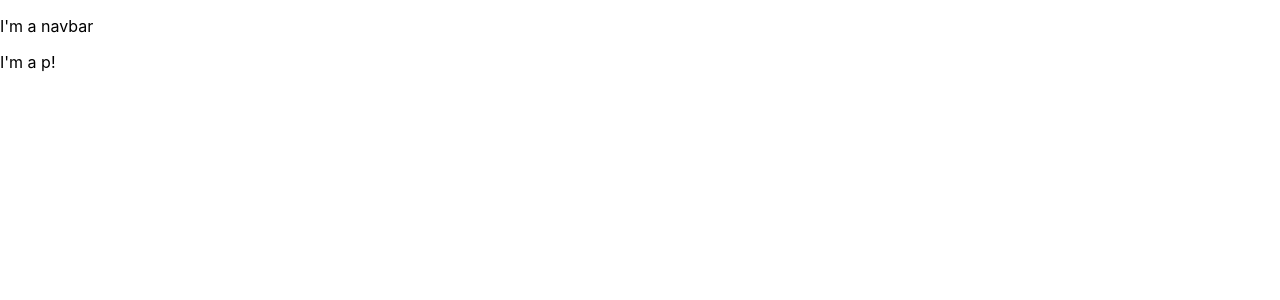
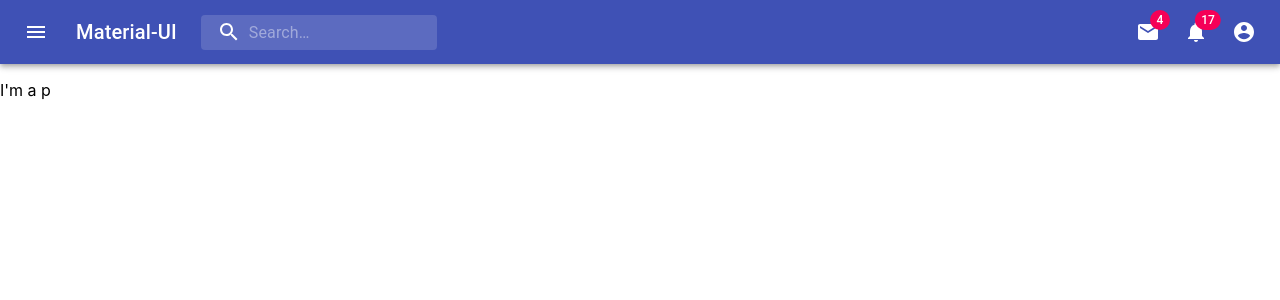
Before and after one commit to cameron-poehner/movie-search-app, a Next.js app: page / in a window 1280 px wide. Shown: the top 300 px of the page. Built offline with nearby package versions, Linux system fonts and the light colour scheme.

Commit message:
Implemented Navbar.

```diff
--- a/components/Header.js
+++ b/components/Header.js
@@ -1,9 +1,10 @@
 import Link from 'next/link';
+import Navbar from './Navbar';
 
 export default function Header() {
     return(
         <div>
-            <p>I'm a navbar</p>
+            <Navbar />
         </div>
     )
 }
--- a/components/Navbar.js
+++ b/components/Navbar.js
@@ -0,0 +1,255 @@
+import React from 'react';
+import { fade, makeStyles } from '@material-ui/core/styles';
+import AppBar from '@material-ui/core/AppBar';
+import Toolbar from '@material-ui/core/Toolbar';
+import IconButton from '@material-ui/core/IconButton';
+import Typography from '@material-ui/core/Typography';
+import InputBase from '@material-ui/core/InputBase';
+import Badge from '@material-ui/core/Badge';
+import MenuItem from '@material-ui/core/MenuItem';
+import Menu from '@material-ui/core/Menu';
+import MenuIcon from '@material-ui/icons/Menu';
+import SearchIcon from '@material-ui/icons/Search';
+import AccountCircle from '@material-ui/icons/AccountCircle';
+import MailIcon from '@material-ui/icons/Mail';
+import NotificationsIcon from '@material-ui/icons/Notifications';
+import MoreIcon from '@material-ui/icons/MoreVert';
+
+const useStyles = makeStyles((theme) => ({
+  grow: {
+    flexGrow: 1,
+  },
+  menuButton: {
+    marginRight: theme.spacing(2),
+  },
+  title: {
+    display: 'none',
+    [theme.breakpoints.up('sm')]: {
+      display: 'block',
+    },
+  },
+  search: {
+    position: 'relative',
+    borderRadius: theme.shape.borderRadius,
+    backgroundColor: fade(theme.palette.common.white, 0.15),
+    '&:hover': {
+      backgroundColor: fade(theme.palette.common.white, 0.25),
+    },
+    marginRight: theme.spacing(2),
+    marginLeft: 0,
+    width: '100%',
+    [theme.breakpoints.up('sm')]: {
+      marginLeft: theme.spacing(3),
+      width: 'auto',
+    },
+  },
+  searchIcon: {
+    padding: theme.spacing(0, 2),
+    height: '100%',
+    position: 'absolute',
+    pointerEvents: 'none',
+    display: 'flex',
+    alignItems: 'center',
+    justifyContent: 'center',
+  },
+  inputRoot: {
+    color: 'inherit',
+  },
+  inputInput: {
+    padding: theme.spacing(1, 1, 1, 0),
+    // vertical padding + font size from searchIcon
+    paddingLeft: `calc(1em + ${theme.spacing(4)}px)`,
+    transition: theme.transitions.create('width'),
+    width: '100%',
+    [theme.breakpoints.up('md')]: {
+      width: '20ch',
+    },
+  },
+  sectionDesktop: {
+    display: 'none',
+    [theme.breakpoints.up('md')]: {
+      display: 'flex',
+    },
+  },
+  sectionMobile: {
+    display: 'flex',
+    [theme.breakpoints.up('md')]: {
+      display: 'none',
+    },
+  },
+}));
+
+export default function Navbar() {
+  const classes = useStyles();
+  const [anchorEl, setAnchorEl] = React.useState(null);
+  const [mobileMoreAnchorEl, setMobileMoreAnchorEl] = React.useState(null);
+
+  const isMenuOpen = Boolean(anchorEl);
+  const isMobileMenuOpen = Boolean(mobileMoreAnchorEl);
+
+  const [query, setQuery] = React.useState('');
+  const [movies, setMovies] = React.useState([]);
+
+  const searchMovies = async (e) => {
+    e.preventDefault();
+
+    const url = `http://img.omdbapi.com/?s=${query}&h=600&apikey=65137754`;
+
+    try {
+        const res = await fetch(url);
+        const data = await res.json();
+        setMovies(data.Search);
+        console.log(data);
+    } catch(err) {
+        console.error(err);
+    }
+
+  }
+
+  const handleProfileMenuOpen = (event) => {
+    setAnchorEl(event.currentTarget);
+  };
+
+  const handleMobileMenuClose = () => {
+    setMobileMoreAnchorEl(null);
+  };
+
+  const handleMenuClose = () => {
+    setAnchorEl(null);
+    handleMobileMenuClose();
+  };
+
+  const handleMobileMenuOpen = (event) => {
+    setMobileMoreAnchorEl(event.currentTarget);
+  };
+
+  const menuId = 'primary-search-account-menu';
+  const renderMenu = (
+    <Menu
+      anchorEl={anchorEl}
+      anchorOrigin={{ vertical: 'top', horizontal: 'right' }}
+      id={menuId}
+      keepMounted
+      transformOrigin={{ vertical: 'top', horizontal: 'right' }}
+      open={isMenuOpen}
+      onClose={handleMenuClose}
+    >
+      <MenuItem onClick={handleMenuClose}>Profile</MenuItem>
+      <MenuItem onClick={handleMenuClose}>My account</MenuItem>
+    </Menu>
+  );
+
+  const mobileMenuId = 'primary-search-account-menu-mobile';
+  const renderMobileMenu = (
+    <Menu
+      anchorEl={mobileMoreAnchorEl}
+      anchorOrigin={{ vertical: 'top', horizontal: 'right' }}
+      id={mobileMenuId}
+      keepMounted
+      transformOrigin={{ vertical: 'top', horizontal: 'right' }}
+      open={isMobileMenuOpen}
+      onClose={handleMobileMenuClose}
+    >
+      <MenuItem>
+        <IconButton aria-label="show 4 new mails" color="inherit">
+          <Badge badgeContent={4} color="secondary">
+            <MailIcon />
+          </Badge>
+        </IconButton>
+        <p>Messages</p>
+      </MenuItem>
+      <MenuItem>
+        <IconButton aria-label="show 11 new notifications" color="inherit">
+          <Badge badgeContent={11} color="secondary">
+            <NotificationsIcon />
+          </Badge>
+        </IconButton>
+        <p>Notifications</p>
+      </MenuItem>
+      <MenuItem onClick={handleProfileMenuOpen}>
+        <IconButton
+          aria-label="account of current user"
+          aria-controls="primary-search-account-menu"
+          aria-haspopup="true"
+          color="inherit"
+        >
+          <AccountCircle />
+        </IconButton>
+        <p>Profile</p>
+      </MenuItem>
+    </Menu>
+  );
+
+  return (
+    <div className={classes.grow}>
+      <AppBar position="static">
+        <Toolbar>
+          <IconButton
+            edge="start"
+            className={classes.menuButton}
+            color="inherit"
+            aria-label="open drawer"
+          >
+            <MenuIcon />
+          </IconButton>
+          <Typography className={classes.title} variant="h6" noWrap>
+            Material-UI
+          </Typography>
+            <form onSubmit={searchMovies}>
+          <div className={classes.search}>
+            <div className={classes.searchIcon}>
+              <SearchIcon />
+            </div>
+            <InputBase
+              placeholder="Search…"
+              classes={{
+                root: classes.inputRoot,
+                input: classes.inputInput,
+              }}
+              inputProps={{ 'aria-label': 'search' }}
+              value={query}
+              onChange={(e) => setQuery(e.target.value)}
+            />
+          </div>
+            </form>
+          <div className={classes.grow} />
+          <div className={classes.sectionDesktop}>
+            <IconButton aria-label="show 4 new mails" color="inherit">
+              <Badge badgeContent={4} color="secondary">
+                <MailIcon />
+              </Badge>
+            </IconButton>
+            <IconButton aria-label="show 17 new notifications" color="inherit">
+              <Badge badgeContent={17} color="secondary">
+                <NotificationsIcon />
+              </Badge>
+            </IconButton>
+            <IconButton
+              edge="end"
+              aria-label="account of current user"
+              aria-controls={menuId}
+              aria-haspopup="true"
+              onClick={handleProfileMenuOpen}
+              color="inherit"
+            >
+              <AccountCircle />
+            </IconButton>
+          </div>
+          <div className={classes.sectionMobile}>
+            <IconButton
+              aria-label="show more"
+              aria-controls={mobileMenuId}
+              aria-haspopup="true"
+              onClick={handleMobileMenuOpen}
+              color="inherit"
+            >
+              <MoreIcon />
+            </IconButton>
+          </div>
+        </Toolbar>
+      </AppBar>
+      {renderMobileMenu}
+      {renderMenu}
+    </div>
+  );
+}
--- a/components/Page.js
+++ b/components/Page.js
@@ -1,10 +1,10 @@
 import Header from './Header';
 
-export default function Page() {
+export default function Page({ children }) {
     return(
         <div>
             <Header />
-            <p>I'm a p!</p>
+            <p>I'm a p</p>
         </div>
     )
 }
--- a/pages/_app.js
+++ b/pages/_app.js
@@ -18,4 +18,4 @@ MyApp.getInitialProps = async function({ Component, ctx }) {
   return { pageProps };
 }
 
-export default MyApp
+export default MyApp;
--- a/pages/_document.js
+++ b/pages/_document.js
@@ -4,12 +4,12 @@ export default class MyDocument extends Document {
     render() {
       return (
         <Html lang="en-US">
-          <Head>
+          <Head />
           <body>
             <Main />
             <NextScript />
           </body>
-          </Head>
+
         </Html>
     )
   }
```
Also changed, not shown: 1 other file (tests, documents, lock files or other folders).
